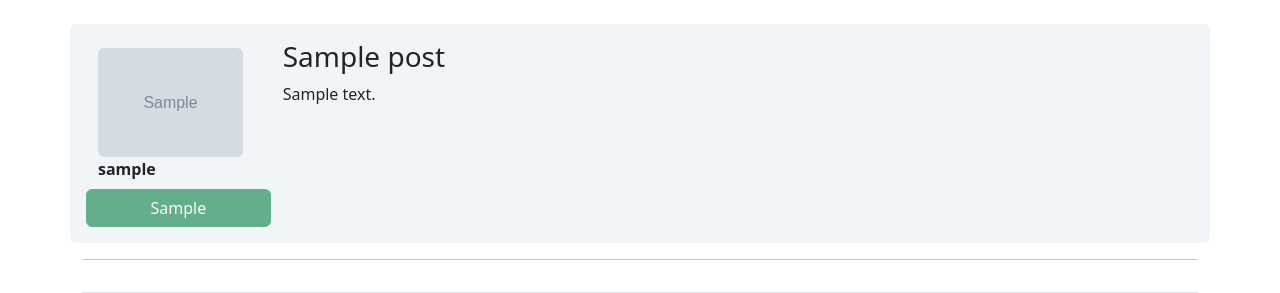
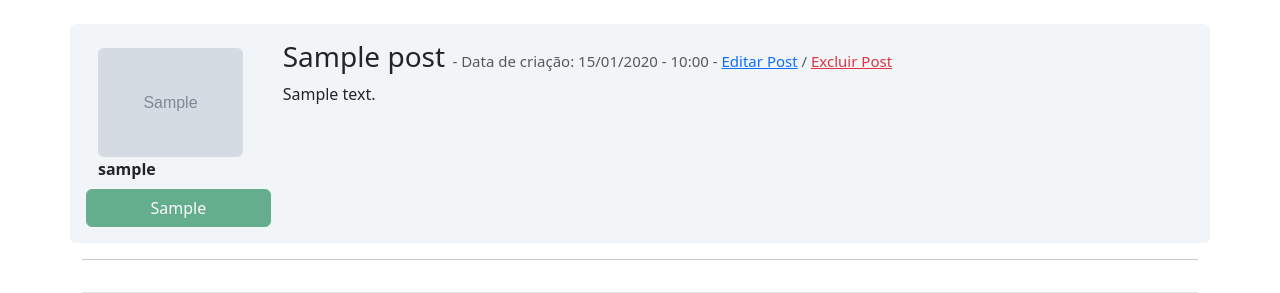
Before and after one commit to carvalho-ra/community, a Flask app: page /post/1 in a window 1280 px wide. Shown: the part 56-349 px from the top of the page. Run offline with Flask 3, Linux system fonts and the light colour scheme; a user stored in the database is signed in; tables that the repository leaves empty hold one stand-in row (values such as "Sample post"); grey boxes marked "Sample" are stand-in pictures; some libraries are stand-ins or nearby versions.

Commit message:
feat: edit and delete post

```diff
--- a/app/routes.py
+++ b/app/routes.py
@@ -1,4 +1,4 @@
-from flask import render_template, redirect, url_for, flash, request
+from flask import render_template, redirect, url_for, flash, request, abort
 from app import app, database, bcrypt
 from app.forms import FormLogin, FormCreateAccount, FormEditProfile, FormCreatePost, FormEditPost
 from app.models import User, Post
@@ -137,3 +137,15 @@ def view_post(post_id):
     else:
         form = None
     return render_template('post.html', post=post, form=form)
+
+@app.route('/post/<post_id>/delete', methods=['GET', 'POST'])
+@login_required
+def delete_post(post_id):
+    post = Post.query.get(post_id)
+    if current_user == post.author:
+        database.session.delete(post)
+        database.session.commit()
+        flash('Post excluído com sucesso', 'alert-danger')
+        return redirect(url_for('home'))
+    else:
+        abort(403)
--- a/app/templates/home.html
+++ b/app/templates/home.html
@@ -17,7 +17,7 @@
                     </div>
                 </div>
                 <div class="col-9">
-                    <a style="text-decoration: none" href="{{ url_for('view_post', post_id=post.id)}}"><h3>{{ post.title }}</h3></a>
+                    <a style="text-decoration: none" href="{{ url_for('view_post', post_id=post.id)}}"><h3>{{ post.title }}</a><small class="text-muted" style="font-size: 15px"> - Data de criação: {{ post.created_at.strftime('%d/%m/%Y - %H:%M') }}</small></h3>
                     <p>{{ post.body }}</p>
                 </div>
             </div>
--- a/app/templates/post.html
+++ b/app/templates/post.html
@@ -14,7 +14,13 @@
                 </div>
             </div>
             <div class="col-9">
-                <h3>{{ post.title }}</h3>
+                <h3>{{ post.title }}
+                    <small class="text-muted" style="font-size: 15px"> - Data de criação: {{ post.created_at.strftime('%d/%m/%Y - %H:%M') }}
+                        {% if form %}
+                        - <a href="#form_edit_post">Editar Post</a> / <a class="text-danger" href="#" data-bs-toggle="modal" data-bs-target="#ExcludePost">Excluir Post</a>
+                        {% endif %}
+                    </small>
+                </h3>
                 <p>{{ post.body }}</p>
             </div>
         </div>
@@ -24,7 +30,7 @@
             <hr>
             <div class="row">
                 <div class="col">
-                    <form method="POST" action="" class="border mt-3 p-4">
+                    <form method="POST" action="" id="form_edit_post" class="border mt-3 p-4">
                         {{ form.csrf_token }}
                         <legend>Editar Post</legend>
                         <fieldset>
@@ -60,4 +66,27 @@
                 </div>
         </div>
     {% endif %}
+
+<!-- Modal -->
+<div class="modal fade" id="ExcludePost" tabindex="-1" aria-labelledby="ExcludePostLabel" aria-hidden="true">
+  <div class="modal-dialog">
+    <div class="modal-content">
+      <div class="modal-header">
+        <h1 class="modal-title fs-5" id="ExcludePostLabel">Excluir Post</h1>
+        <button type="button" class="btn-close" data-bs-dismiss="modal" aria-label="Close"></button>
+      </div>
+      <div class="modal-body">
+        Deseja realmente excluir o Post?<br>
+        Esta ação não pode ser desfeita.
+      </div>
+      <div class="modal-footer">
+        <button type="button" class="btn btn-outline-secondary" data-bs-dismiss="modal">Cancelar</button>
+        <form method="POST" action="{{ url_for('delete_post', post_id=post.id) }}">
+            <button type="submit" class="btn btn-outline-danger">Excluir Post</button>
+        </form>
+      </div>
+    </div>
+  </div>
+</div>
+
 {% endblock %}
```
